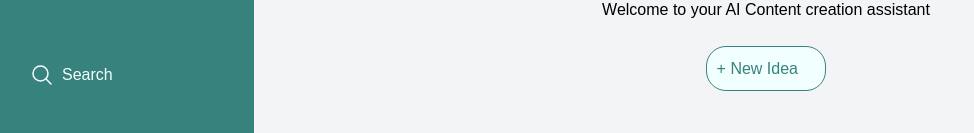
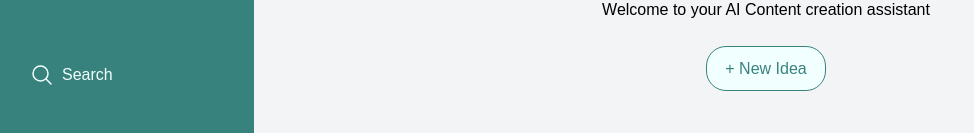
Before and after one commit to Petermwansa/planify-sass, a Next.js app: page /dashboard in a window 1280 px wide. Shown: the part 242-375 px from the top of the page, without its empty margins (2-976 px from the left). Built offline with nearby package versions, Linux system fonts and the light colour scheme.

Commit message:
Implement the functionality of the button in the Start component

```diff
--- a/src/app/dashboard/page.tsx
+++ b/src/app/dashboard/page.tsx
@@ -26,7 +26,7 @@ const Dashboard = () => {
       case "multistepform":
         return <MultiStepForm />
       default:
-        return <Start />;
+        return <Start setActiveView={setActiveView} />;
     }
   };
 
--- a/src/components/Sidebar.tsx
+++ b/src/components/Sidebar.tsx
@@ -1,6 +1,5 @@
 import UpgradeBtn from "@/app/UI/Button/Upgrade";
 import Image from "next/image";
-import Link from "next/link";
 import React from "react";
 
 interface SidebarProps {
--- a/src/components/Start.tsx
+++ b/src/components/Start.tsx
@@ -1,14 +1,17 @@
 import Link from "next/link";
+interface SidebarProps {
+  setActiveView: (view: string) => void;
+}
 
-const Start = () => {
+const Start: React.FC<SidebarProps> = ({ setActiveView }) => {
   const name = "Peter";
   return (
     <div className="start">
       <h1 className="start-name">Hey {name}</h1>
       <p className="start-p">Welcome to your AI Content creation assistant</p>
-      <Link href={"/dashboard/multistepform"} className="generate-btn">
+      <button onClick={() => setActiveView("multistepform")}className="generate-btn">
         + New Idea
-      </Link>
+      </button>
     </div>
   );
 };
```
